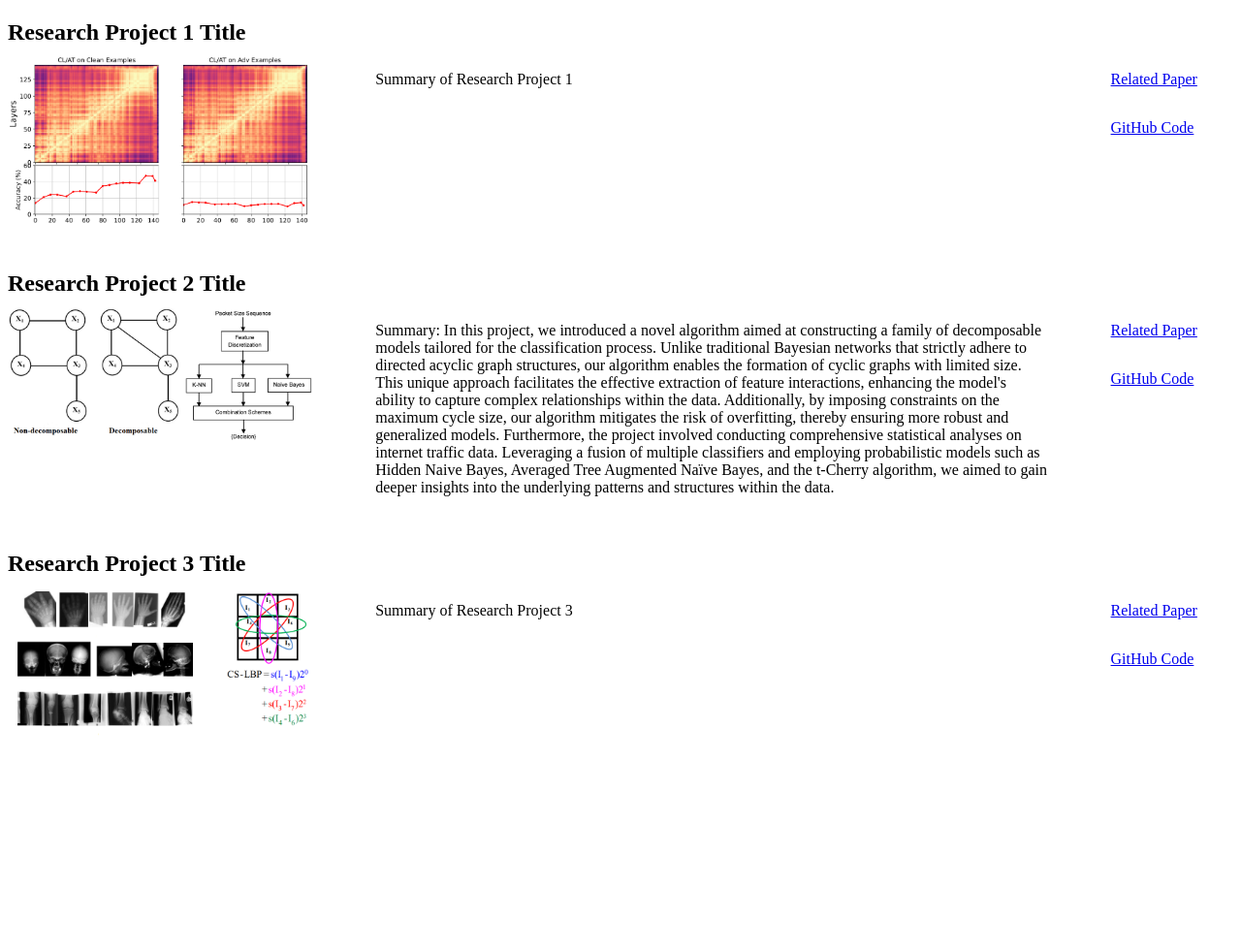
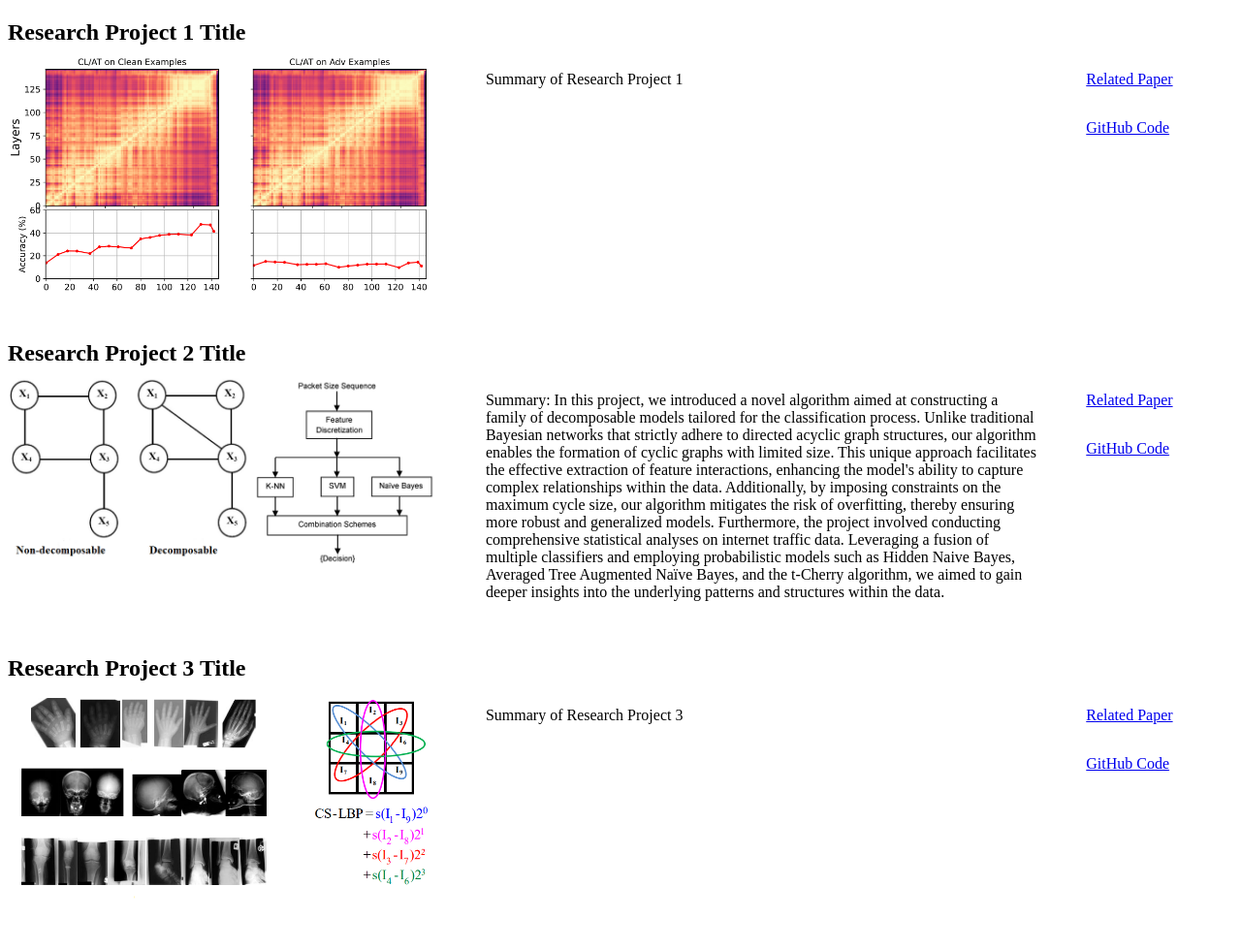
Before and after one commit to gh-fatima/gh-fatima.github.io, a Jekyll site: the page publications.html, which Jekyll copies as it is, in a window 1280 px wide. Shown: the whole page at 97% size. Built offline with Jekyll 4.4.1, drawn with Linux system fonts in a browser that asks for light colours; before the commit the page ends 900 px from its top, so only the background shows below that.

Commit message:
Update publications.html

```diff
--- a/publications.html
+++ b/publications.html
@@ -17,13 +17,13 @@
     }
     .project-section > div {
         flex-shrink: 0;
-        margin-right: 5%; /* 2% space between blocks */
+        margin-right: 4%; /* 2% space between blocks */
     }
     .project-section > div:first-child {
-        flex-basis: 25%; /* 5 units for figure (5/18 * 100) */
+        flex-basis: 35%; /* 5 units for figure (5/18 * 100) */
     }
     .project-section > div:nth-child(2) {
-        flex-basis: 55%; /* 6 units for summary (6/18 * 100) */
+        flex-basis: 45%; /* 6 units for summary (6/18 * 100) */
     }
     .project-section > div:last-child {
         flex-basis: 10%; /* 2 units for links (2/18 * 100) */
```
